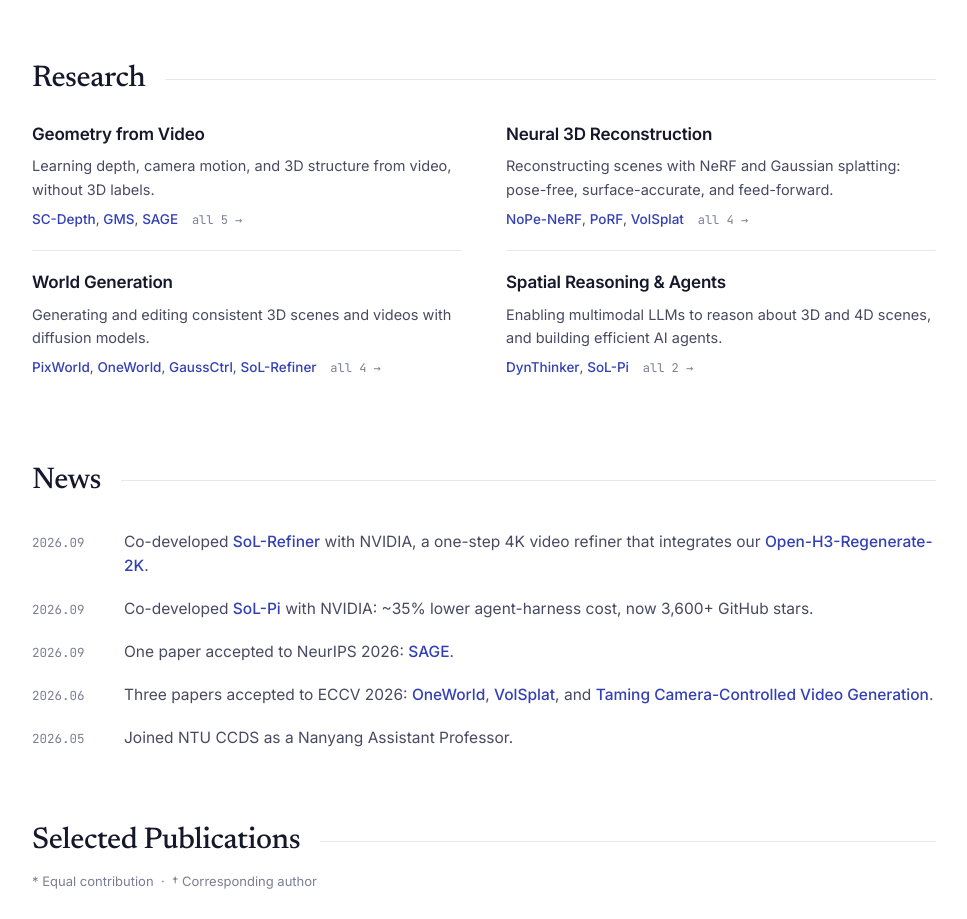
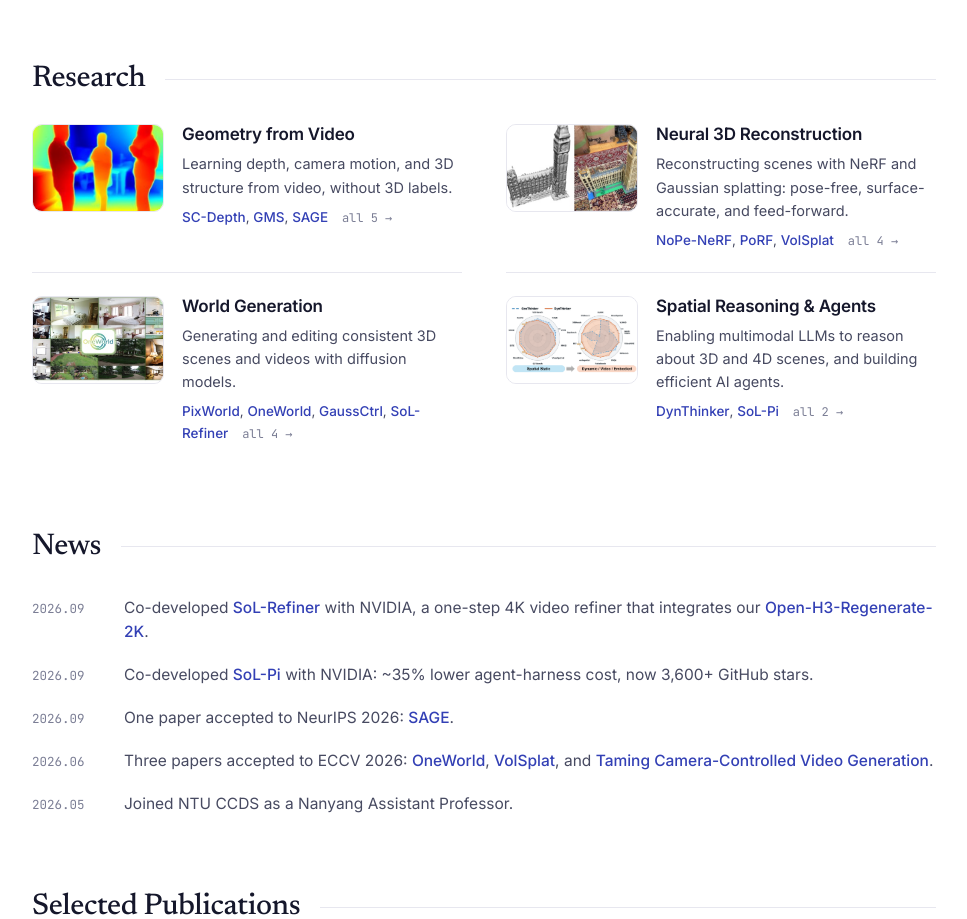
Before and after one commit to JiawangBian/jiawangbian.github.io, a plain HTML site: page index.html in a window 1280 px wide. Shown: the part 835-1754 px from the top of the page, without its empty margins (156-1123 px from the left). Drawn offline with Linux system fonts and the light colour scheme; some icons are missing.

Commit message:
Add thumbnails to the research areas
Co-Authored-By: Claude Fable 5.2 <noreply@anthropic.com>

```diff
--- a/index.html
+++ b/index.html
@@ -12,7 +12,7 @@
     <link rel="preconnect" href="https://fonts.googleapis.com">
     <link rel="preconnect" href="https://fonts.gstatic.com" crossorigin>
     <link rel="stylesheet" href="https://fonts.googleapis.com/css2?family=Inter:wght@400;450;500;600&family=JetBrains+Mono:wght@400;500&family=Newsreader:opsz,wght@6..72,400..600&display=swap">
-    <link rel="stylesheet" href="style.css?v=20261123h">
+    <link rel="stylesheet" href="style.css?v=20261123i">
     <link rel="preconnect" href="https://cdnjs.cloudflare.com" crossorigin>
     <link rel="stylesheet" href="https://cdnjs.cloudflare.com/ajax/libs/font-awesome/6.5.2/css/all.min.css">
     <link rel="stylesheet" href="https://cdnjs.cloudflare.com/ajax/libs/academicons/1.9.2/css/academicons.min.css">
@@ -149,24 +149,36 @@
             <h2>Research</h2>
             <div class="research-grid">
                 <div class="research-area">
+                    <img class="research-thumb" src="assets/images/research/geometry.jpg" alt="Depth map predicted from a single video frame" loading="lazy">
+                    <div class="research-text">
                         <h3>Geometry from Video</h3>
                         <p>Learning depth, camera motion, and 3D structure from video, without 3D labels.</p>
                         <p class="research-works"><a href="https://arxiv.org/abs/2105.11610" target="_blank" rel="noopener">SC-Depth</a>, <a href="https://openaccess.thecvf.com/content_cvpr_2017/papers/Bian_GMS_Grid-based_Motion_CVPR_2017_paper.pdf" target="_blank" rel="noopener">GMS</a>, <a href="https://arxiv.org/abs/2602.07891" target="_blank" rel="noopener">SAGE</a> <a class="research-more" href="#publications" data-topic="Geometry from Video">all 5 &rarr;</a></p>
                     </div>
+                </div>
                 <div class="research-area">
+                    <img class="research-thumb" src="assets/images/research/reconstruction.jpg" alt="Reconstructed mesh and rendering of a model building" loading="lazy">
+                    <div class="research-text">
                         <h3>Neural 3D Reconstruction</h3>
                         <p>Reconstructing scenes with NeRF and Gaussian splatting: pose-free, surface-accurate, and feed-forward.</p>
                         <p class="research-works"><a href="https://nopenet.active.vision/" target="_blank" rel="noopener">NoPe-NeRF</a>, <a href="https://porf.active.vision/" target="_blank" rel="noopener">PoRF</a>, <a href="https://lhmd.top/volsplat" target="_blank" rel="noopener">VolSplat</a> <a class="research-more" href="#publications" data-topic="Neural 3D Reconstruction">all 4 &rarr;</a></p>
                     </div>
+                </div>
                 <div class="research-area">
+                    <img class="research-thumb" src="assets/images/research/generation.jpg" alt="Generated indoor and outdoor scenes" loading="lazy">
+                    <div class="research-text">
                         <h3>World Generation</h3>
                         <p>Generating and editing consistent 3D scenes and videos with diffusion models.</p>
                         <p class="research-works"><a href="https://sensengao.github.io/PixWorld/" target="_blank" rel="noopener">PixWorld</a>, <a href="https://arxiv.org/abs/2603.16099" target="_blank" rel="noopener">OneWorld</a>, <a href="https://gaussctrl.active.vision/" target="_blank" rel="noopener">GaussCtrl</a>, <a href="https://nvlabs.github.io/Sana/Sol-Refiner/" target="_blank" rel="noopener">SoL-Refiner</a> <a class="research-more" href="#publications" data-topic="World Generation">all 4 &rarr;</a></p>
                     </div>
+                </div>
                 <div class="research-area">
+                    <img class="research-thumb" src="assets/images/publications/dynthinker.png" alt="Spatial reasoning benchmark comparison" loading="lazy">
+                    <div class="research-text">
                         <h3>Spatial Reasoning &amp; Agents</h3>
                         <p>Enabling multimodal LLMs to reason about 3D and 4D scenes, and building efficient AI agents.</p>
                         <p class="research-works"><a href="https://arxiv.org/abs/2610.20598" target="_blank" rel="noopener">DynThinker</a>, <a href="https://nvlabs.github.io/SoL-Pi/" target="_blank" rel="noopener">SoL-Pi</a> <a class="research-more" href="#publications" data-topic="Spatial Reasoning &amp; Agents">all 2 &rarr;</a></p>
+                    </div>
                 </div>
             </div>
         </section>
--- a/style.css
+++ b/style.css
@@ -462,8 +462,23 @@ a.nav-brand:hover {
 }
 
 .research-area {
-    padding: 18px 0 20px;
+    display: grid;
+    grid-template-columns: 132px minmax(0, 1fr);
+    gap: 18px;
+    align-items: start;
+    padding: 20px 0;
     border-top: 1px solid var(--color-border);
+}
+
+.research-thumb {
+    display: block;
+    width: 132px;
+    height: 88px;
+    margin-top: 3px;
+    object-fit: cover;
+    background: #ffffff;
+    border: 1px solid var(--color-border);
+    border-radius: var(--radius-md);
 }
 
 /* The section heading already draws the first rule */
@@ -473,7 +488,7 @@ a.nav-brand:hover {
 }
 
 .research-area h3 {
-    margin-bottom: 6px;
+    margin-bottom: 4px;
     font-size: 17px;
     font-weight: 600;
     letter-spacing: -0.012em;
```
Also changed, not shown: assets/images/research/generation.jpg (added), assets/images/research/geometry.jpg (added), assets/images/research/reconstruction.jpg (added). Lines whose indentation alone changed are shown as unchanged.
